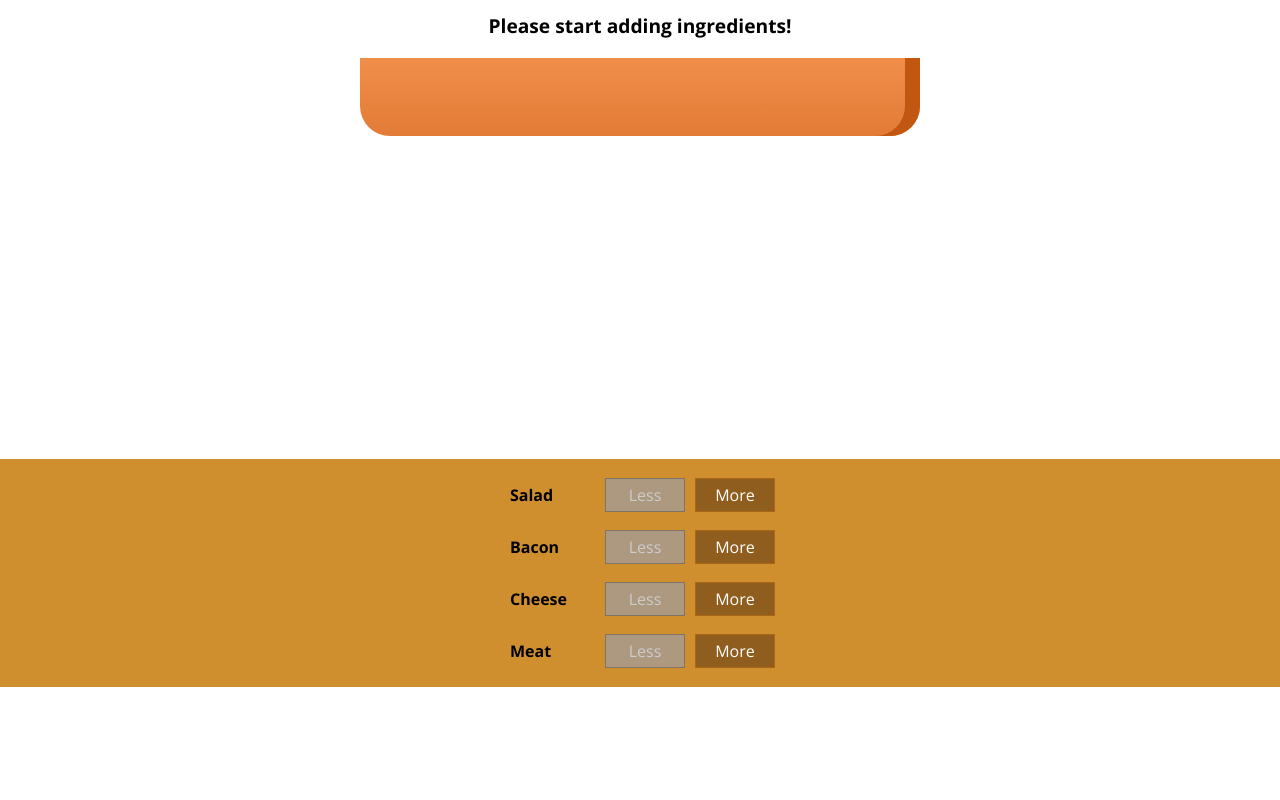
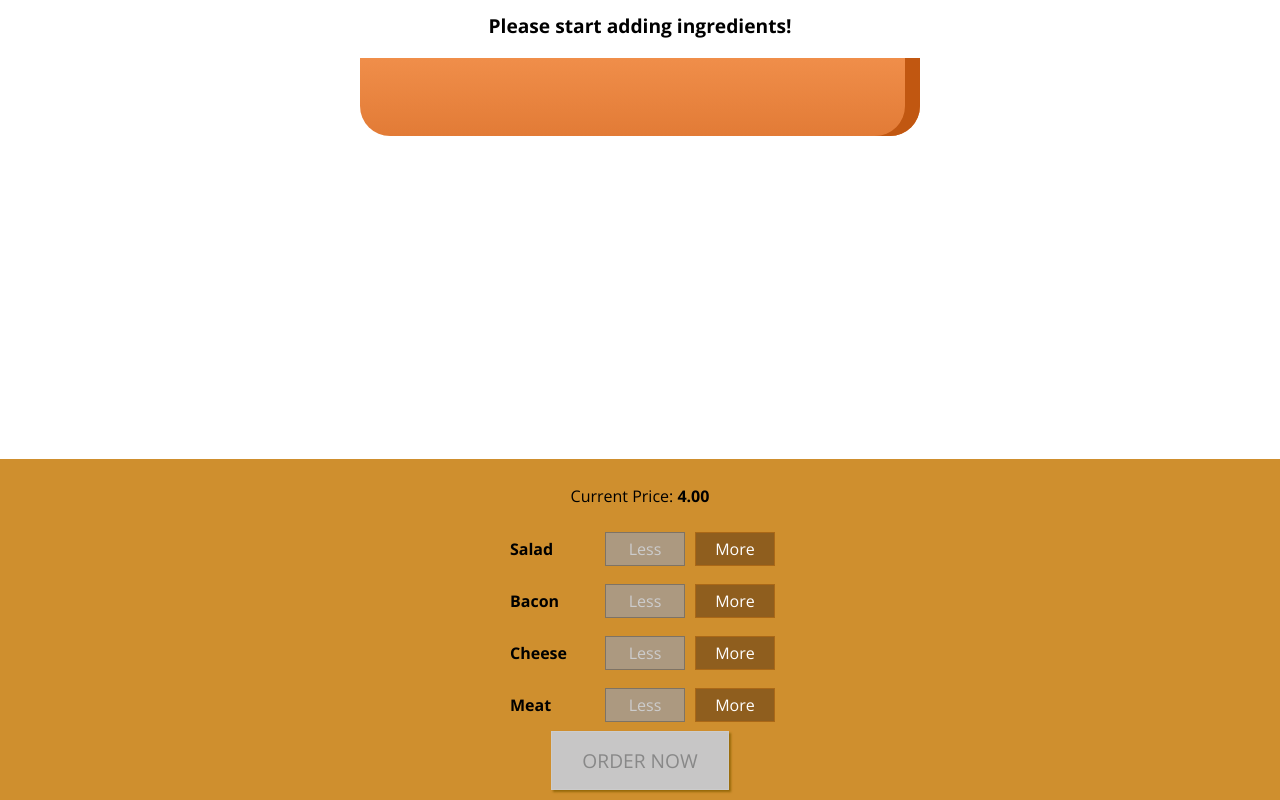
Before and after one commit to papur/burger, a React app: page / in a window 1280 px wide. Shown: the part 179-979 px from the top of the page. Before the commit the page ends 866 px from the top, so only its background shows below. Built offline with nearby package versions, Linux system fonts and the light colour scheme.

Commit message:
order summary

```diff
--- a/src/components/Burger/BuildControls/BuildControls.css
+++ b/src/components/Burger/BuildControls/BuildControls.css
@@ -8,3 +8,44 @@
     margin: auto;
     padding: 10px 0;
 }
+
+.OrderButton {
+    background-color: #DAD735;
+    outline: none;
+    cursor: pointer;
+    border: 1px solid #966909;
+    color: #966909;
+    font-family: inherit;
+    font-size: 1.2em;
+    padding: 15px 30px;
+    box-shadow: 2px 2px 2px #966909;
+}
+
+.OrderButton:hover, .OrderButton:active {
+    background-color: #A0DB41;
+    border: 1px solid #966909;
+    color: #966909;
+}
+
+.OrderButton:disabled {
+    background-color: #C7C6C6;
+    cursor: not-allowed;
+    border: 1px solid #ccc;
+    color: #888888;
+}
+
+.OrderButton:not(:disabled) {
+    animation: enable 0.3s linear;
+}
+
+@keyframes enable {
+    0% {
+        transform: scale(1);
+    }
+    60% {
+        transform: scale(1.1);
+    }
+    100% {
+        transform: scale(1);
+    }
+}
--- a/src/components/Burger/BuildControls/BuildControls.js
+++ b/src/components/Burger/BuildControls/BuildControls.js
@@ -12,6 +12,7 @@
 
 const buildControls = ( props ) => (
     <div className={classes.BuildControls}>
+        <p>Current Price: <strong>{props.price.toFixed(2)}</strong></p>
         {controls.map(ctrl => (
             <BuildControl
                 key={ctrl.label}
@@ -20,6 +21,10 @@
                 removed={() => props.ingredientRemoved(ctrl.type)}
                 disabled={props.disabled[ctrl.type]} />
         ))}
+        <button
+            className={classes.OrderButton}
+            disabled={!props.purchasable}
+            onClick={props.ordered}>ORDER NOW</button>
     </div>
 );
 
--- /dev/null
+++ b/src/components/Burger/OrderSummary/OrderSummary.js
@@ -0,0 +1,26 @@
+import React from 'react';
+import ReactAux from '../../../hoc/ReactAux';
+
+const orderSummary = ( props ) => {
+    const ingredientSummary = Object.keys(props.ingredients)
+        .map(igKey => {
+            return (
+                <li key={igKey}>
+                    <span style={{textTransform: 'capitalize'}}>{igKey}</span>: {props.ingredients[igKey]}
+                </li>
+            );
+        });
+
+    return (
+        <ReactAux>
+            <h3>Your Order</h3>
+            <p>A delicious burger with the following ingredients:</p>
+            <ul>
+                {ingredientSummary}
+            </ul>
+            <p>Continue to Checkout?</p>
+        </ReactAux>
+    );
+};
+
+export default orderSummary;
--- /dev/null
+++ b/src/components/UI/Modal/Modal.css
@@ -0,0 +1,20 @@
+.Modal {
+    position: fixed;
+    z-index: 500;
+    background-color: white;
+    width: 70%;
+    border: 1px solid #ccc;
+    box-shadow: 1px 1px 1px black;
+    padding: 16px;
+    left: 15%;
+    top: 30%;
+    box-sizing: border-box;
+    transition: all 0.3s ease-out;
+}
+
+@media (min-width: 600px) {
+    .Modal {
+        width: 500px;
+        left: calc(50% - 250px);
+    }
+}
--- /dev/null
+++ b/src/components/UI/Modal/Modal.js
@@ -0,0 +1,16 @@
+import React from 'react';
+
+import classes from './Modal.css';
+
+const modal = ( props ) => (
+    <div
+        className={classes.Modal}
+        style={{
+            transform: props.show ? 'translateY(0)' : 'translateY(-100vh)',
+            opacity: props.show ? '1' : '0'
+        }}>
+        {props.children}
+    </div>
+);
+
+export default modal;
--- a/src/containers/BurgerBuilder/BurgerBuilder.js
+++ b/src/containers/BurgerBuilder/BurgerBuilder.js
@@ -2,6 +2,8 @@
 import ReactAux from '../../hoc/ReactAux';
 import Burger from '../../components/Burger/Burger';
 import BuildControls from '../../components/Burger/BuildControls/BuildControls';
+import Modal from '../../components/UI/Modal/Modal';
+import OrderSummary from '../../components/Burger/OrderSummary/OrderSummary';
 
 const INGREDIENT_PRICES = {
   salad: 0.5,
@@ -22,7 +24,20 @@
       cheese: 0,
       meat: 0
     },
-    totalPrice: 4
+    totalPrice: 4,
+    purchasable: false,
+    purchasing: false
+  }
+
+  updatePurchaseState (ingredients) {
+    const sum = Object.keys(ingredients)
+      .map(igKey => {
+        return ingredients[igKey];
+      })
+      .reduce((sum, el) => {
+        return sum + el;
+      }, 0);
+    this.setState({purchasable: sum > 0});
   }
 
   addIngredientHandler = ( type ) => {
@@ -36,6 +51,7 @@
     const oldPrice = this.state.totalPrice;
     const newPrice = oldPrice + priceAddition;
     this.setState({totalPrice: newPrice, ingredients: updatedIngredients});
+    this.updatePurchaseState(updatedIngredients);
   };
 
   removeIngredientHandler = ( type ) => {
@@ -52,7 +68,12 @@
     const oldPrice = this.state.totalPrice;
     const newPrice = oldPrice - priceAddition;
     this.setState({totalPrice: newPrice, ingredients: updatedIngredients});
+    this.updatePurchaseState(updatedIngredients);
   };
+
+  purchaseHandler = () => {
+    this.setState({purchasing: true});
+  }
 
   render () {
     const disabledInfo = {
@@ -64,11 +85,17 @@
     // {salad: true,  meat: false, ...}
     return (
       <ReactAux>
+        <Modal show={this.state.purchasing}>
+          <OrderSummary ingredients={this.state.ingredients} />
+        </Modal>
         <Burger ingredients={this.state.ingredients}/>
         <BuildControls
           ingredientAdded={this.addIngredientHandler}
           ingredientRemoved={this.removeIngredientHandler}
-          disabled={disabledInfo} />
+          disabled={disabledInfo}
+          purchasable={this.state.purchasable}
+          ordered={this.purchaseHandler}
+          price={this.state.totalPrice} />
       </ReactAux>
     );
   }
```
Also changed, not shown: src/components/UI/Backdrop/Backdrop.js (added).
